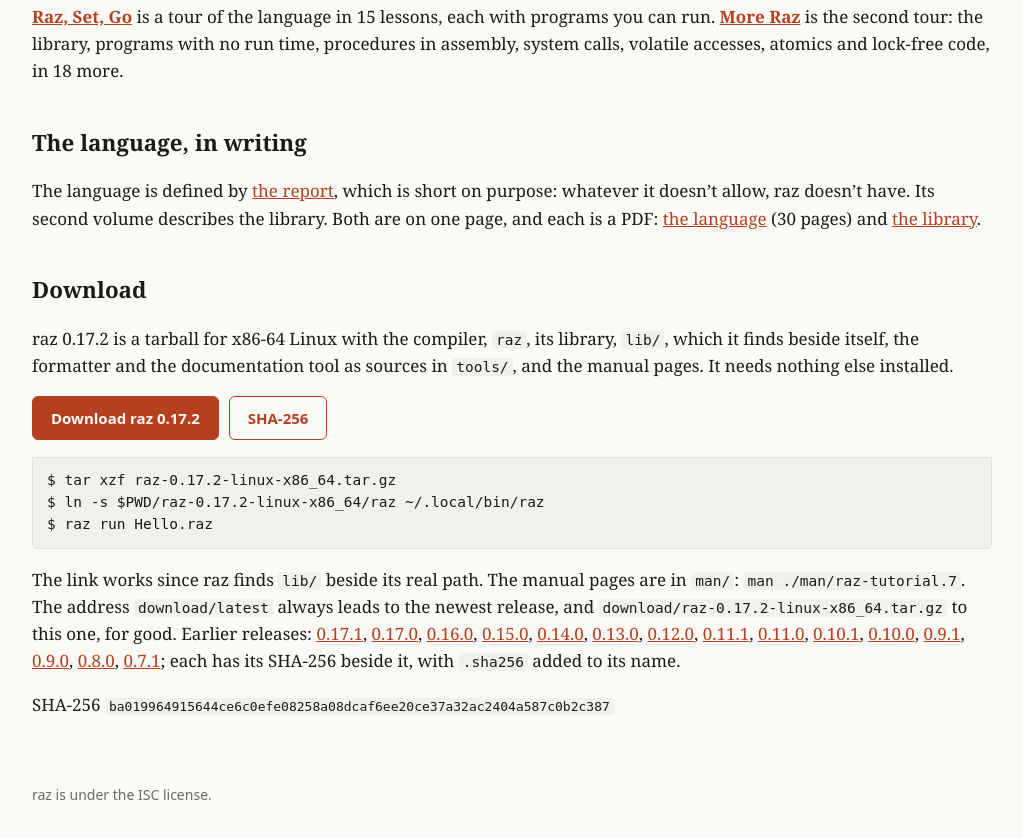
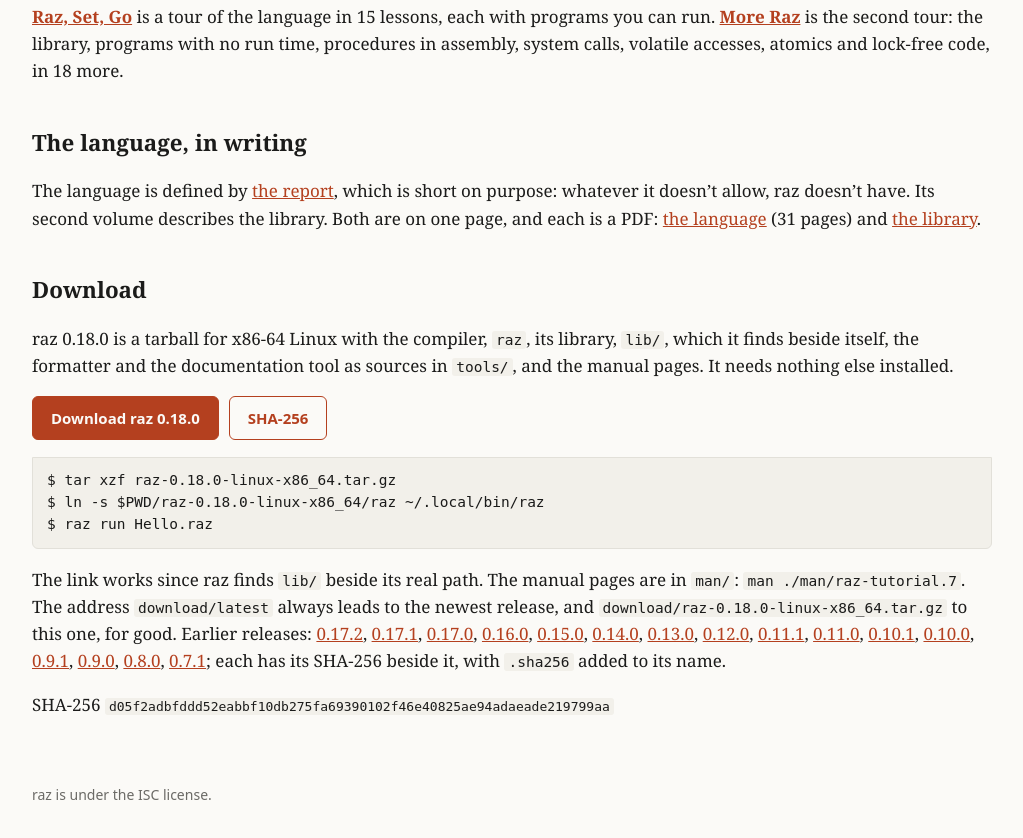
Before and after one commit to ldiaz94/raz, a plain HTML site: page site/public/index.html in a window 1280 px wide. Shown: the part 1545-2383 px from the top of the page, without its empty margins (128-1151 px from the left). Drawn offline with Linux system fonts and the light colour scheme.

Commit message:
site: v0.18.0

```diff
--- a/site/public/index.html
+++ b/site/public/index.html
@@ -42,7 +42,7 @@ one pass, at about 500,000 lines a second.</p>
 <div class="facts">
   <span><b>~10,700</b> lines of compiler</span>
   <span><b>~500K</b> lines compiled a second</span>
-  <span><b>1</b> report, <b>30</b> pages</span>
+  <span><b>1</b> report, <b>31</b> pages</span>
   <span><b>static</b> executables, no run time to install</span>
 </div>
 
@@ -109,28 +109,28 @@ volatile accesses, atomics and lock-free code, in 18 more.</p>
 <p>The language is defined by <a href="spec.html">the report</a>, which is
 short on purpose: whatever it doesn&rsquo;t allow, raz doesn&rsquo;t have.
 Its second volume describes the library. Both are on one page, and each is
-a PDF: <a href="raz.pdf">the language</a> (30 pages) and
+a PDF: <a href="raz.pdf">the language</a> (31 pages) and
 <a href="raz-lib.pdf">the library</a>.</p>
 
 <h2 id="download">Download</h2>
-<p>raz 0.17.2 is a tarball for x86-64 Linux with the compiler, <code>raz</code>,
+<p>raz 0.18.0 is a tarball for x86-64 Linux with the compiler, <code>raz</code>,
 its library, <code>lib/</code>, which it finds beside itself, the formatter
 and the documentation tool as sources in <code>tools/</code>, and the manual
 pages. It needs nothing else installed.</p>
 <div class="cta">
-  <a class="btn primary" href="download/raz-0.17.2-linux-x86_64.tar.gz">Download raz 0.17.2</a>
-  <a class="btn" href="download/raz-0.17.2-linux-x86_64.tar.gz.sha256">SHA-256</a>
+  <a class="btn primary" href="download/raz-0.18.0-linux-x86_64.tar.gz">Download raz 0.18.0</a>
+  <a class="btn" href="download/raz-0.18.0-linux-x86_64.tar.gz.sha256">SHA-256</a>
 </div>
-<pre class="code"><code>$ tar xzf raz-0.17.2-linux-x86_64.tar.gz
-$ ln -s $PWD/raz-0.17.2-linux-x86_64/raz ~/.local/bin/raz
+<pre class="code"><code>$ tar xzf raz-0.18.0-linux-x86_64.tar.gz
+$ ln -s $PWD/raz-0.18.0-linux-x86_64/raz ~/.local/bin/raz
 $ raz run Hello.raz</code></pre>
 <p>The link works since raz finds <code>lib/</code> beside its real path. The
 manual pages are in <code>man/</code>: <code>man ./man/raz-tutorial.7</code>.
 The address <code>download/latest</code> always leads to the newest release,
-and <code>download/raz-0.17.2-linux-x86_64.tar.gz</code> to this one, for
-good. Earlier releases: <a href="download/raz-0.17.1-linux-x86_64.tar.gz">0.17.1</a>, <a href="download/raz-0.17.0-linux-x86_64.tar.gz">0.17.0</a>, <a href="download/raz-0.16.0-linux-x86_64.tar.gz">0.16.0</a>, <a href="download/raz-0.15.0-linux-x86_64.tar.gz">0.15.0</a>, <a href="download/raz-0.14.0-linux-x86_64.tar.gz">0.14.0</a>, <a href="download/raz-0.13.0-linux-x86_64.tar.gz">0.13.0</a>, <a href="download/raz-0.12.0-linux-x86_64.tar.gz">0.12.0</a>, <a href="download/raz-0.11.1-linux-x86_64.tar.gz">0.11.1</a>, <a href="download/raz-0.11.0-linux-x86_64.tar.gz">0.11.0</a>, <a href="download/raz-0.10.1-linux-x86_64.tar.gz">0.10.1</a>, <a href="download/raz-0.10.0-linux-x86_64.tar.gz">0.10.0</a>, <a href="download/raz-0.9.1-linux-x86_64.tar.gz">0.9.1</a>, <a href="download/raz-0.9.0-linux-x86_64.tar.gz">0.9.0</a>, <a href="download/raz-0.8.0-linux-x86_64.tar.gz">0.8.0</a>, <a href="download/raz-0.7.1-linux-x86_64.tar.gz">0.7.1</a>; each has its SHA-256 beside it, with
+and <code>download/raz-0.18.0-linux-x86_64.tar.gz</code> to this one, for
+good. Earlier releases: <a href="download/raz-0.17.2-linux-x86_64.tar.gz">0.17.2</a>, <a href="download/raz-0.17.1-linux-x86_64.tar.gz">0.17.1</a>, <a href="download/raz-0.17.0-linux-x86_64.tar.gz">0.17.0</a>, <a href="download/raz-0.16.0-linux-x86_64.tar.gz">0.16.0</a>, <a href="download/raz-0.15.0-linux-x86_64.tar.gz">0.15.0</a>, <a href="download/raz-0.14.0-linux-x86_64.tar.gz">0.14.0</a>, <a href="download/raz-0.13.0-linux-x86_64.tar.gz">0.13.0</a>, <a href="download/raz-0.12.0-linux-x86_64.tar.gz">0.12.0</a>, <a href="download/raz-0.11.1-linux-x86_64.tar.gz">0.11.1</a>, <a href="download/raz-0.11.0-linux-x86_64.tar.gz">0.11.0</a>, <a href="download/raz-0.10.1-linux-x86_64.tar.gz">0.10.1</a>, <a href="download/raz-0.10.0-linux-x86_64.tar.gz">0.10.0</a>, <a href="download/raz-0.9.1-linux-x86_64.tar.gz">0.9.1</a>, <a href="download/raz-0.9.0-linux-x86_64.tar.gz">0.9.0</a>, <a href="download/raz-0.8.0-linux-x86_64.tar.gz">0.8.0</a>, <a href="download/raz-0.7.1-linux-x86_64.tar.gz">0.7.1</a>; each has its SHA-256 beside it, with
 <code>.sha256</code> added to its name.</p>
-<p class="sha">SHA-256 <code>ba019964915644ce6c0efe08258a08dcaf6ee20ce37a32ac2404a587c0b2c387</code></p>
+<p class="sha">SHA-256 <code>d05f2adbfddd52eabbf10db275fa69390102f46e40825ae94adaeade219799aa</code></p>
 
 </main>
 <footer>raz is under the ISC license.</footer>
```
Also changed, not shown: site/public/spec.html (+9 -6 lines), 5 other files.
